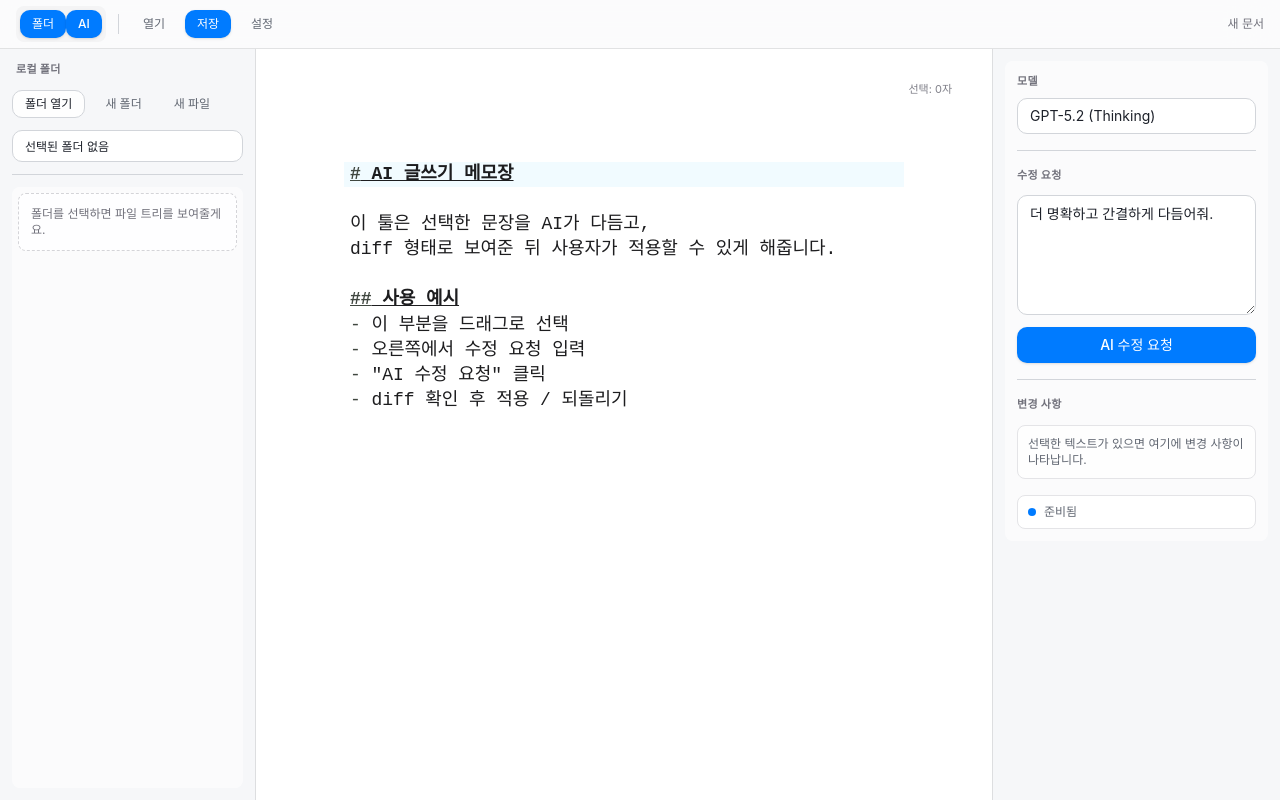
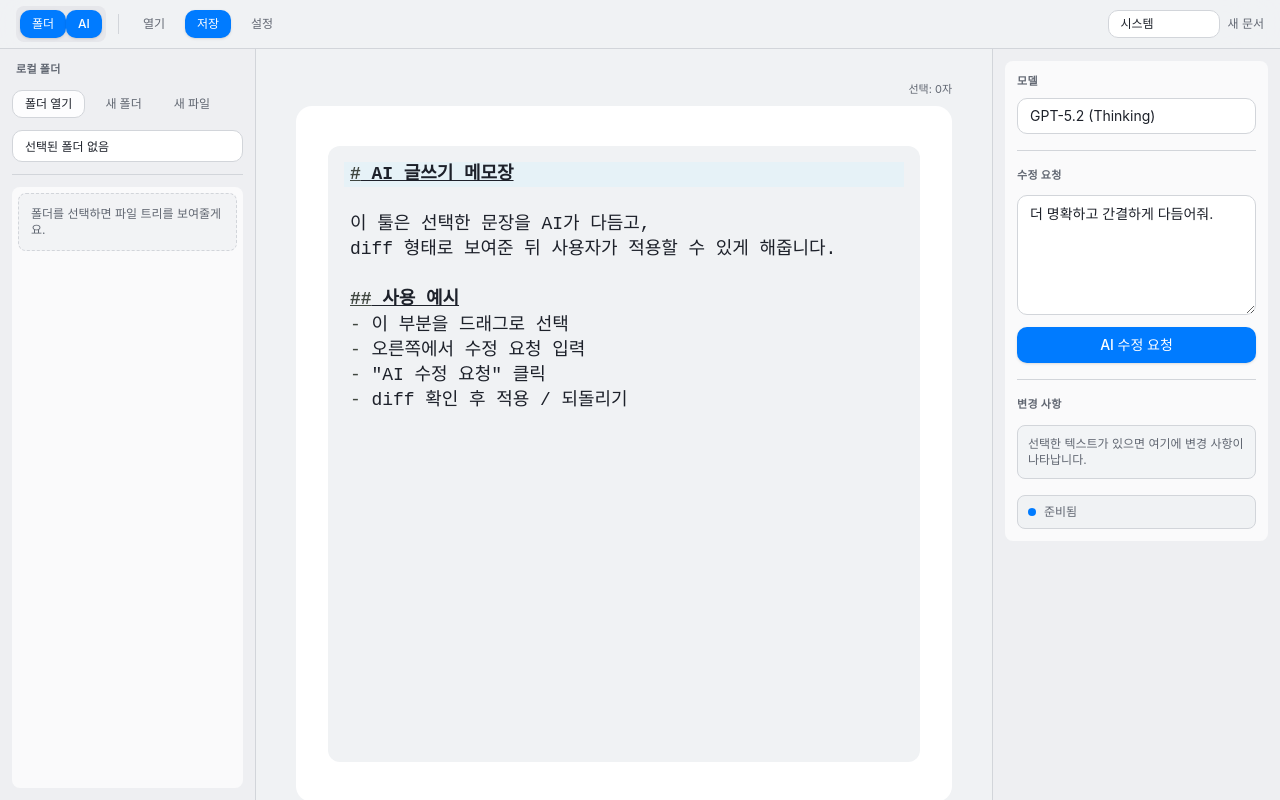
Before and after one commit to jglee96/geur, a React app: page / in a window 1280 px wide. Both pictures are taken after a click on the button "AI". Built offline with nearby package versions, Linux system fonts and the light colour scheme; the HTML template or start-up script is replaced by a standard one; a web font is replaced by a local one.

Commit message:
Polish editor UI per HIG

```diff
--- a/src/App.css
+++ b/src/App.css
@@ -47,6 +47,31 @@
     --radius: 0.5rem;
   }
 
+  .dark {
+    --background: 222 17% 10%;
+    --foreground: 220 15% 92%;
+
+    --muted: 222 12% 16%;
+    --muted-foreground: 220 10% 66%;
+
+    --popover: 222 17% 12%;
+    --popover-foreground: 220 15% 92%;
+
+    --card: 222 16% 13%;
+    --card-foreground: 220 15% 92%;
+
+    --border: 220 10% 24%;
+    --input: 220 10% 24%;
+
+    --primary: 211 100% 58%;
+    --primary-foreground: 222 16% 10%;
+
+    --accent: 222 11% 20%;
+    --accent-foreground: 220 15% 92%;
+
+    --ring: 211 100% 58%;
+  }
+
   * {
     @apply border-border;
   }
@@ -82,9 +107,13 @@
     line-height: 1.82;
     font-weight: 430;
     letter-spacing: -0.003em;
-    color: #1d1d1f;
+    color: hsl(var(--foreground));
     background: transparent !important;
     border: 0 !important;
+  }
+
+  .dark .cm-editor {
+    color: hsl(var(--foreground));
   }
 
   .cm-editor,
--- a/src/app/App.tsx
+++ b/src/app/App.tsx
@@ -15,6 +15,7 @@ import { useFileTree } from "@/features/file-tree";
 import { Toaster, ToastProviderInternal, useToast } from "@/shared/ui";
 
 const DEFAULT_SELECTION: SelectionState = { from: 0, to: 0, text: "" };
+type ThemeMode = "light" | "dark" | "system";
 
 function AppContent() {
   const editorRef = useRef<EditorView | null>(null);
@@ -29,6 +30,12 @@ function AppContent() {
   const [isLeftOpen, setIsLeftOpen] = useState(true);
   const [modelId, setModelId] = useState(MODEL_OPTIONS[0]?.id ?? "gpt-4o-mini");
   const [apiKey, setApiKey] = useState("");
+  const [themeMode, setThemeMode] = useState<ThemeMode>(() => {
+    const stored = localStorage.getItem("theme_mode");
+    return stored === "light" || stored === "dark" || stored === "system"
+      ? stored
+      : "system";
+  });
   const { push } = useToast();
   const {
     rootPath,
@@ -48,6 +55,25 @@ function AppContent() {
       setApiKey(storedKey);
     }
   }, []);
+
+  useEffect(() => {
+    const root = document.documentElement;
+    const media = window.matchMedia("(prefers-color-scheme: dark)");
+    const applyTheme = () => {
+      const isDark =
+        themeMode === "dark" || (themeMode === "system" && media.matches);
+      root.classList.toggle("dark", isDark);
+      root.style.colorScheme = isDark ? "dark" : "light";
+    };
+
+    applyTheme();
+    localStorage.setItem("theme_mode", themeMode);
+
+    if (themeMode !== "system") return;
+    const listener = () => applyTheme();
+    media.addEventListener("change", listener);
+    return () => media.removeEventListener("change", listener);
+  }, [themeMode]);
 
   const handleToggleAi = useCallback(() => {
     setIsAiOpen((prev) => !prev);
@@ -245,24 +271,26 @@ function AppContent() {
   );
 
   return (
-    <div className="flex h-screen flex-col overflow-hidden bg-[#eef0f3] text-foreground">
+    <div className="flex h-screen flex-col overflow-hidden bg-background text-foreground">
       <Topbar
         filePath={filePath}
         isAiOpen={isAiOpen}
         isLeftOpen={isLeftOpen}
         apiKey={apiKey}
+        themeMode={themeMode}
         onOpen={handleOpen}
         onSave={handleSave}
         onToggleAi={handleToggleAi}
         onToggleLeft={handleToggleLeft}
         onSaveApiKey={handleSaveApiKey}
+        onThemeModeChange={(value) => setThemeMode(value as ThemeMode)}
       />
 
       <main className="grid min-h-0 flex-1 grid-cols-[auto_minmax(0,1fr)_auto] items-stretch overflow-hidden max-xl:grid-cols-1 max-xl:overflow-y-auto">
         <aside
           className={`${
             isLeftOpen
-              ? "w-64 border-r border-black/10 bg-[#f6f7f9] px-3 py-3 opacity-100 max-xl:w-full"
+              ? "w-64 border-r border-border bg-muted/30 px-3 py-3 opacity-100 max-xl:w-full"
               : "w-0 border-0 px-0 opacity-0 max-xl:hidden"
           } min-h-0 self-stretch overflow-y-auto transition-[width,opacity,transform] duration-200 ease-in-out`}
         >
@@ -280,7 +308,7 @@ function AppContent() {
           />
         </aside>
 
-        <section className="flex min-h-0 min-w-0 self-stretch justify-center overflow-y-auto bg-white px-10 py-8">
+        <section className="flex min-h-0 min-w-0 self-stretch justify-center overflow-y-auto bg-background px-10 py-8">
           <EditorPanel
             docText={docText}
             selection={selection}
@@ -297,7 +325,7 @@ function AppContent() {
         <aside
           className={`${
             isAiOpen
-              ? "w-72 border-l border-black/10 bg-[#f6f7f9] px-3 py-3 opacity-100 max-xl:w-full"
+              ? "w-72 border-l border-border bg-muted/30 px-3 py-3 opacity-100 max-xl:w-full"
               : "w-0 border-0 px-0 opacity-0 max-xl:hidden"
           } min-h-0 self-stretch overflow-y-auto transition-[width,opacity,transform] duration-200 ease-in-out`}
         >
--- a/src/widgets/ai-panel/ui/AiPanel.tsx
+++ b/src/widgets/ai-panel/ui/AiPanel.tsx
@@ -39,9 +39,9 @@ export const AiPanel = memo(function AiPanel({
   onUndoChange,
 }: AiPanelProps) {
   return (
-    <aside className="flex flex-col gap-4 rounded-lg bg-white/60 p-3">
+    <aside className="flex flex-col gap-4 rounded-lg bg-card/70 p-3">
       <section className="space-y-2">
-        <div className="text-[11px] font-semibold tracking-wide text-zinc-500">모델</div>
+        <div className="text-[11px] font-semibold tracking-wide text-muted-foreground">모델</div>
         <div>
           <Select value={modelId} onValueChange={onModelChange}>
             <SelectTrigger>
@@ -61,7 +61,7 @@ export const AiPanel = memo(function AiPanel({
       <Separator />
 
       <section className="space-y-3">
-        <div className="text-[11px] font-semibold tracking-wide text-zinc-500">수정 요청</div>
+        <div className="text-[11px] font-semibold tracking-wide text-muted-foreground">수정 요청</div>
         <div className="space-y-3">
           <Textarea
             value={userPrompt}
@@ -82,8 +82,8 @@ export const AiPanel = memo(function AiPanel({
       <Separator />
 
       <section className="space-y-3">
-        <div className="text-[11px] font-semibold tracking-wide text-zinc-500">변경 사항</div>
-        <div className="rounded-lg border border-zinc-200 bg-white/70 p-2.5">
+        <div className="text-[11px] font-semibold tracking-wide text-muted-foreground">변경 사항</div>
+        <div className="rounded-lg border border-border bg-background/70 p-2.5">
           {pendingChange ? (
             <div className="space-y-3 text-xs text-muted-foreground">
               <div className="font-semibold text-foreground">
@@ -106,7 +106,7 @@ export const AiPanel = memo(function AiPanel({
         </div>
       </section>
 
-      <div className="mt-auto flex items-center gap-2 rounded-lg border border-zinc-200 bg-white px-2.5 py-2 text-xs text-muted-foreground">
+      <div className="mt-auto flex items-center gap-2 rounded-lg border border-border bg-background px-2.5 py-2 text-xs text-muted-foreground">
         <span className="h-2 w-2 rounded-full bg-primary" />
         {status}
       </div>
--- a/src/widgets/editor-panel/ui/EditorPanel.tsx
+++ b/src/widgets/editor-panel/ui/EditorPanel.tsx
@@ -86,14 +86,14 @@ export const EditorPanel = memo(function EditorPanel({
 
   return (
     <div className="flex w-full max-w-[1080px] flex-col gap-2">
-      <div className="text-right text-[11px] text-zinc-500/90">
+      <div className="text-right text-[11px] text-muted-foreground">
         선택: {selection.text.length}자
       </div>
-      <div className="rounded-2xl bg-white px-8 py-10">
+      <div className="rounded-2xl bg-card px-8 py-10">
         <div className="mx-auto w-full max-w-[760px]">
           <div
             ref={containerRef}
-            className="relative rounded-xl bg-white px-4 py-3 transition"
+            className="relative rounded-xl bg-background px-4 py-3 transition"
           >
             <div className="min-h-[74vh]">
               <CodeMirror
@@ -108,7 +108,7 @@ export const EditorPanel = memo(function EditorPanel({
             </div>
             {pendingChange && floatingStyle.visible ? (
               <div
-                className="absolute z-10 flex items-center gap-2 rounded-xl border border-zinc-300 bg-white/95 px-2.5 py-1.5 text-xs text-zinc-600 shadow-[0_8px_20px_rgba(0,0,0,0.14)] backdrop-blur"
+                className="absolute z-10 flex items-center gap-2 rounded-xl border border-border bg-popover/95 px-2.5 py-1.5 text-xs text-muted-foreground shadow-[0_8px_20px_rgba(0,0,0,0.14)] backdrop-blur"
                 style={{ left: floatingStyle.left, top: floatingStyle.top }}
               >
                 <span>AI 변경</span>
--- a/src/widgets/file-tree/ui/FileTreePanel.tsx
+++ b/src/widgets/file-tree/ui/FileTreePanel.tsx
@@ -163,7 +163,7 @@ export function FileTreePanel({
 
   return (
     <div className="flex h-full flex-col gap-3">
-      <div className="px-1 text-[11px] font-semibold tracking-wide text-zinc-500">로컬 폴더</div>
+      <div className="px-1 text-[11px] font-semibold tracking-wide text-muted-foreground">로컬 폴더</div>
       <div className="flex items-center gap-2">
         <Button size="sm" variant="outline" className="h-7" onClick={onOpenFolder}>
           폴더 열기
@@ -181,7 +181,7 @@ export function FileTreePanel({
         className="h-8 text-xs"
       />
       <Separator />
-      <div className="min-h-0 flex-1 overflow-auto rounded-lg bg-white/60 p-1.5">
+      <div className="min-h-0 flex-1 overflow-auto rounded-lg bg-card/70 p-1.5">
         {treeRoot ? (
           <div className="space-y-0.5">
             <TreeItem
@@ -197,7 +197,7 @@ export function FileTreePanel({
             />
           </div>
         ) : (
-          <div className="rounded-lg border border-dashed border-zinc-300 bg-white/80 p-3 text-xs text-zinc-500">
+          <div className="rounded-lg border border-dashed border-border bg-background/80 p-3 text-xs text-muted-foreground">
             폴더를 선택하면 파일 트리를 보여줄게요.
           </div>
         )}
--- a/src/widgets/topbar/ui/Topbar.tsx
+++ b/src/widgets/topbar/ui/Topbar.tsx
@@ -9,6 +9,11 @@ import {
   DialogTitle,
   DialogTrigger,
   Input,
+  Select,
+  SelectContent,
+  SelectItem,
+  SelectTrigger,
+  SelectValue,
   Separator,
 } from "@/shared/ui";
 
@@ -17,11 +22,13 @@ type TopbarProps = {
   isAiOpen: boolean;
   isLeftOpen: boolean;
   apiKey: string;
+  themeMode: "light" | "dark" | "system";
   onOpen: () => void;
   onSave: () => void;
   onToggleAi: () => void;
   onToggleLeft: () => void;
   onSaveApiKey: (value: string) => void;
+  onThemeModeChange: (value: "light" | "dark" | "system") => void;
 };
 
 export const Topbar = memo(function Topbar({
@@ -29,11 +36,13 @@ export const Topbar = memo(function Topbar({
   isAiOpen,
   isLeftOpen,
   apiKey,
+  themeMode,
   onOpen,
   onSave,
   onToggleAi,
   onToggleLeft,
   onSaveApiKey,
+  onThemeModeChange,
 }: TopbarProps) {
   const [draftKey, setDraftKey] = React.useState(apiKey);
 
@@ -42,9 +51,9 @@ export const Topbar = memo(function Topbar({
   }, [apiKey]);
 
   return (
-    <header className="border-b border-black/10 bg-white/75 backdrop-blur-xl">
+    <header className="border-b border-border bg-background/80 backdrop-blur-xl">
       <div className="flex h-12 items-center gap-2 px-4">
-        <div className="inline-flex items-center rounded-lg bg-zinc-100 p-1">
+        <div className="inline-flex items-center rounded-lg bg-muted p-1">
           <Button
             size="sm"
             variant={isLeftOpen ? "default" : "ghost"}
@@ -107,7 +116,24 @@ export const Topbar = memo(function Topbar({
             </div>
           </DialogContent>
         </Dialog>
-        <div className="ml-auto max-w-[48vw] truncate text-xs text-zinc-500">
+        <div className="ml-auto w-28">
+          <Select
+            value={themeMode}
+            onValueChange={(value) =>
+              onThemeModeChange(value as "light" | "dark" | "system")
+            }
+          >
+            <SelectTrigger className="h-7 text-xs">
+              <SelectValue placeholder="테마" />
+            </SelectTrigger>
+            <SelectContent>
+              <SelectItem value="light">라이트</SelectItem>
+              <SelectItem value="dark">다크</SelectItem>
+              <SelectItem value="system">시스템</SelectItem>
+            </SelectContent>
+          </Select>
+        </div>
+        <div className="max-w-[42vw] truncate text-xs text-muted-foreground">
           {filePath ? filePath : "새 문서"}
         </div>
       </div>
```
